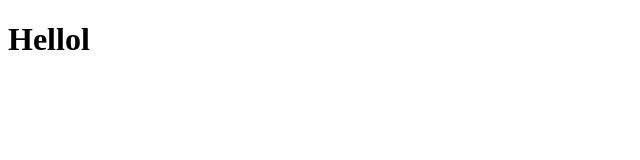
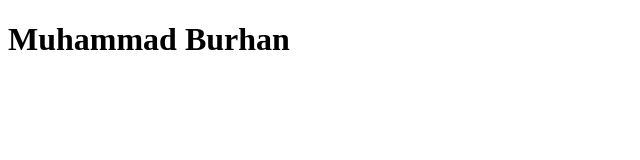
Before and after one commit to burhanoffical199/First-Project, a plain HTML site: page index.html in a window 1280 px wide. Shown: the whole page, without its empty margins (0-640 px from the left). Drawn offline with Linux system fonts and the light colour scheme.

Commit message:
I change tha heading

```diff
--- a/index.html
+++ b/index.html
@@ -6,6 +6,6 @@
     <title>Document</title>
 </head>
 <body>
-    <h1>Hellol</h1>
+    <h1>Muhammad Burhan</h1>
 </body>
 </html>
```
